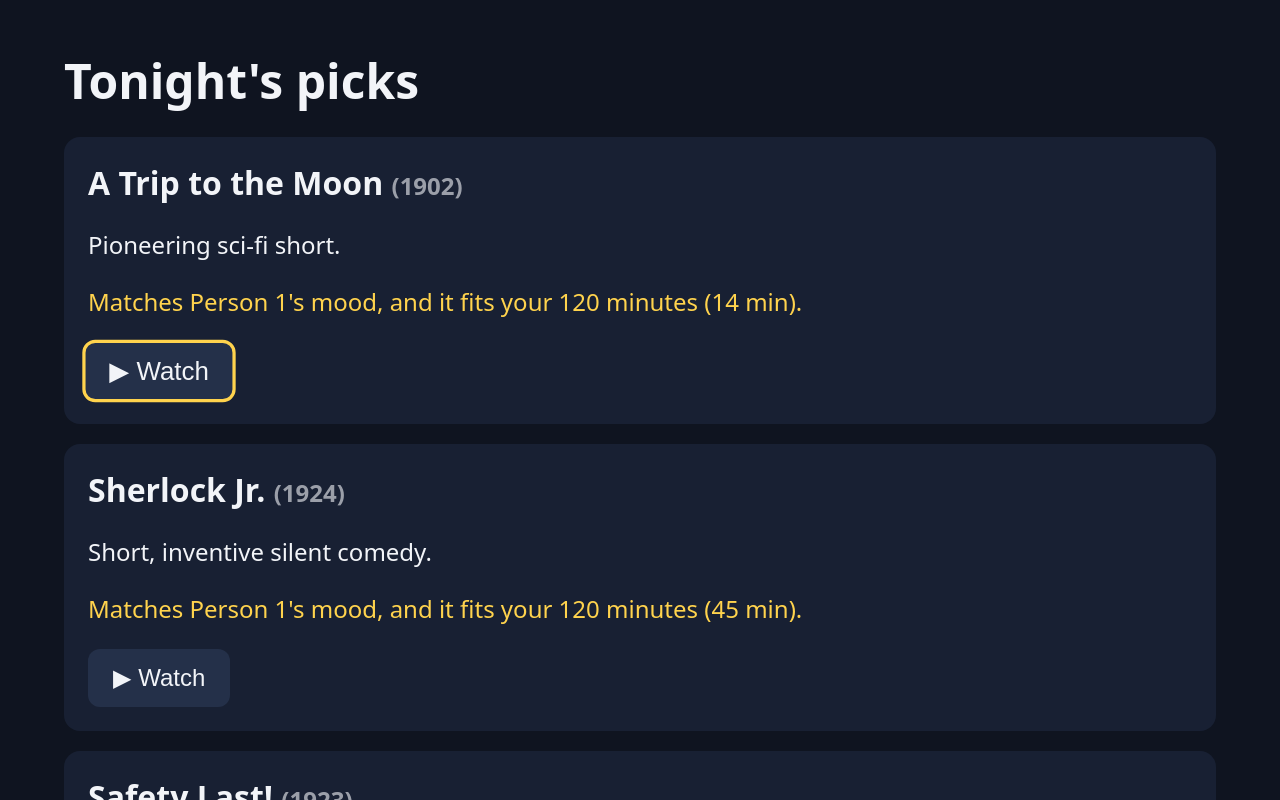
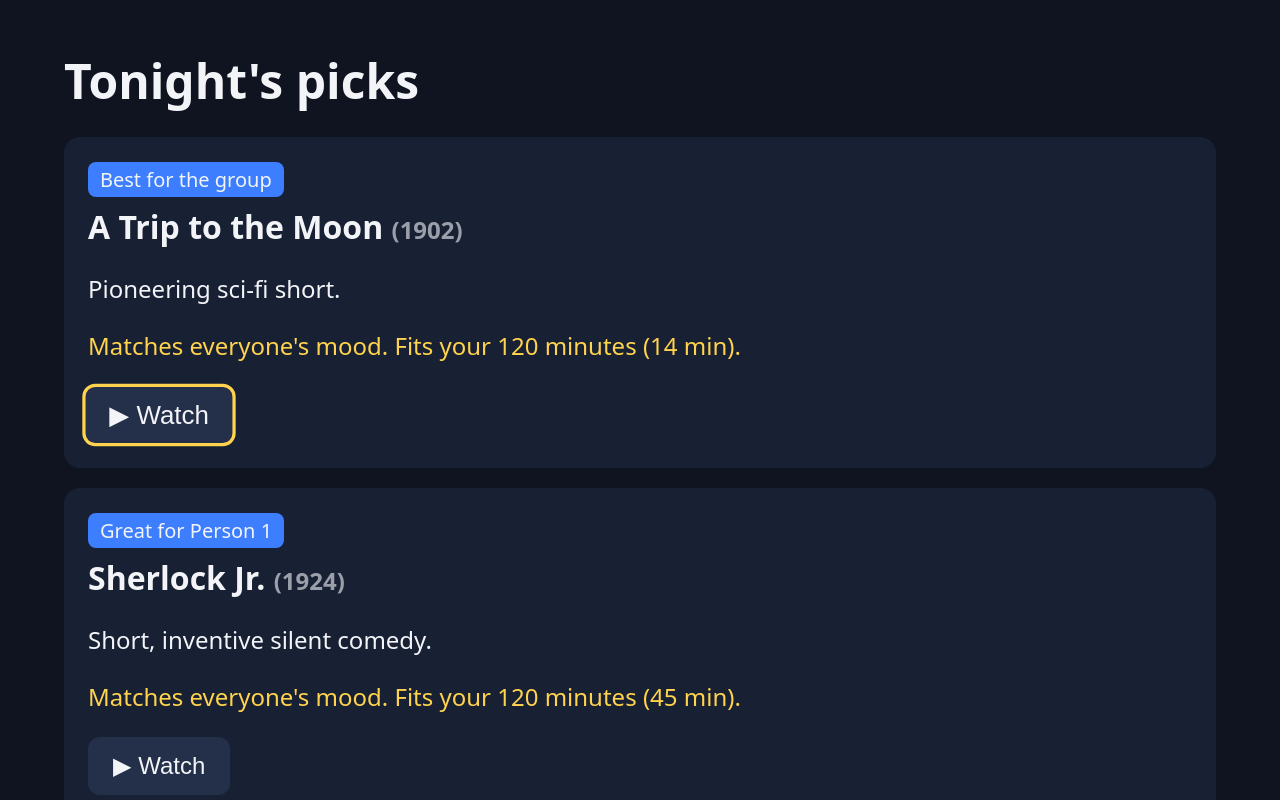
Before and after one commit to nidashrafi5002-byte/movie-night-picker, a React app in the folder app/: page / in a window 1280 px wide. Both pictures are taken after a click on the button "Find my movie". Shown: the top 800 px of the page. Built offline with nearby package versions, Linux system fonts and the light colour scheme; the HTML template or start-up script is replaced by a standard one.

Commit message:
Fair group decision engine with per-person explanations

```diff
--- a/app/src/App.css
+++ b/app/src/App.css
@@ -45,3 +45,11 @@ h2 { font-size: 32px; margin: 0 0 8px; }
   border-radius: 12px;
   margin-bottom: 16px;
 }
+.tag {
+  display: inline-block;
+  background: #3d7eff;
+  border-radius: 8px;
+  padding: 4px 12px;
+  font-size: 20px;
+  margin: 0 0 8px;
+}
--- a/app/src/App.jsx
+++ b/app/src/App.jsx
@@ -130,6 +130,7 @@ export default function App() {
         <div className="cards">
           {results.map((m) => (
             <div className="card" key={m.id}>
+              <p className="tag">{m.tag}</p>
               <h2>
                 {m.title} <span>({m.year})</span>
               </h2>
--- a/app/src/logic/scoring.js
+++ b/app/src/logic/scoring.js
@@ -1,20 +1,67 @@
+const MATCH = 1;
+const OK = 0.2;
+
+function satisfaction(person, movie) {
+  return movie.moods.includes(person.mood) ? MATCH : OK;
+}
+
 export function pickMovies(people, minutes, catalog) {
-  const youngest = Math.min(...people.map(p => p.age));
+  const youngest = Math.min(...people.map((p) => p.age));
   const eligible = catalog.filter(
-    m => m.minutes <= minutes && m.minAge <= youngest
+    (m) => m.minutes <= minutes && m.minAge <= youngest
   );
+  if (eligible.length === 0) return [];
 
-  const scored = eligible.map(m => {
-    const fans = people.filter(p => m.moods.includes(p.mood));
-    return { ...m, score: fans.length, fans: fans.map(p => p.name) };
+  const rated = eligible.map((m) => {
+    const sats = people.map((p) => satisfaction(p, m));
+    const min = Math.min(...sats);
+    const avg = sats.reduce((a, b) => a + b, 0) / sats.length;
+    return {
+      ...m,
+      sats,
+      happy: people.filter((_, i) => sats[i] === MATCH).map((p) => p.name),
+      score: 0.6 * min + 0.4 * avg,
+    };
   });
 
-  scored.sort((a, b) => b.score - a.score || a.minutes - b.minutes);
+  // Pick 1: best compromise (protects the least-happy person)
+  rated.sort((a, b) => b.score - a.score || a.minutes - b.minutes);
+  const picks = [{ ...rated[0], tag: "Best for the group" }];
 
-  return scored.slice(0, 3).map(m => ({ ...m, reason: buildReason(m, minutes) }));
+  // Picks 2-3: serve whoever the earlier picks served least
+  while (picks.length < 3 && picks.length < rated.length) {
+    const served = people.map((_, i) => Math.max(...picks.map((p) => p.sats[i])));
+    const rest = rated.filter((m) => !picks.some((p) => p.id === m.id));
+
+    let best = null;
+    let bestGain = -1;
+    for (const m of rest) {
+      const gain = m.sats.reduce((sum, s, i) => sum + Math.max(0, s - served[i]), 0);
+      const total = gain + m.score * 0.01; // score only breaks ties
+      if (total > bestGain) {
+        bestGain = total;
+        best = m;
+      }
+    }
+    const tag = best.happy.length
+      ? `Great for ${best.happy.join(" & ")}`
+      : "Another option";
+    picks.push({ ...best, tag });
+  }
+
+  return picks.map((m) => ({ ...m, reason: buildReason(m, people, minutes) }));
 }
 
-function buildReason(m, minutes) {
-  const who = m.fans.length ? `Matches ${m.fans.join(" and ")}'s mood` : "A safe pick for everyone";
-  return `${who}, and it fits your ${minutes} minutes (${m.minutes} min).`;
+function buildReason(m, people, minutes) {
+  let who;
+  if (m.happy.length === people.length) who = "Matches everyone's mood";
+  else if (m.happy.length === 0)
+    who = "Not anyone's exact mood, but suitable for everyone in the room";
+  else who = `Matches ${m.happy.join(" and ")}'s mood`;
+
+  const others = people.filter((p) => !m.happy.includes(p.name)).map((p) => p.name);
+  const tradeoff =
+    others.length && m.happy.length ? `; less of a fit for ${others.join(" and ")}` : "";
+
+  return `${who}${tradeoff}. Fits your ${minutes} minutes (${m.minutes} min).`;
 }
```
Also changed, not shown: app/src/logic/test.js (+5 -2 lines).
